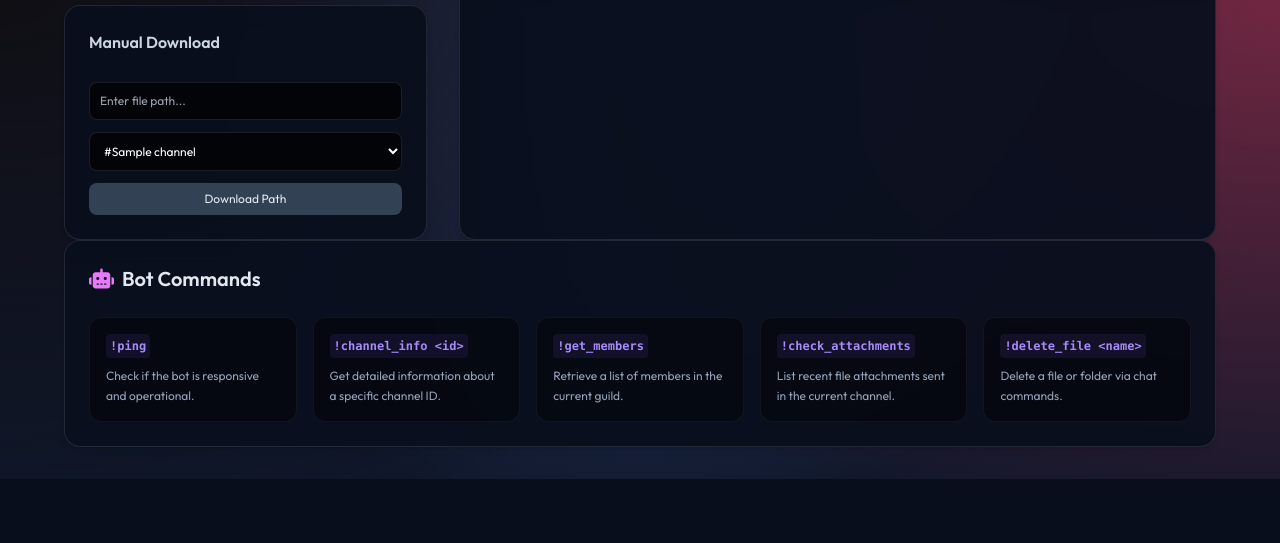
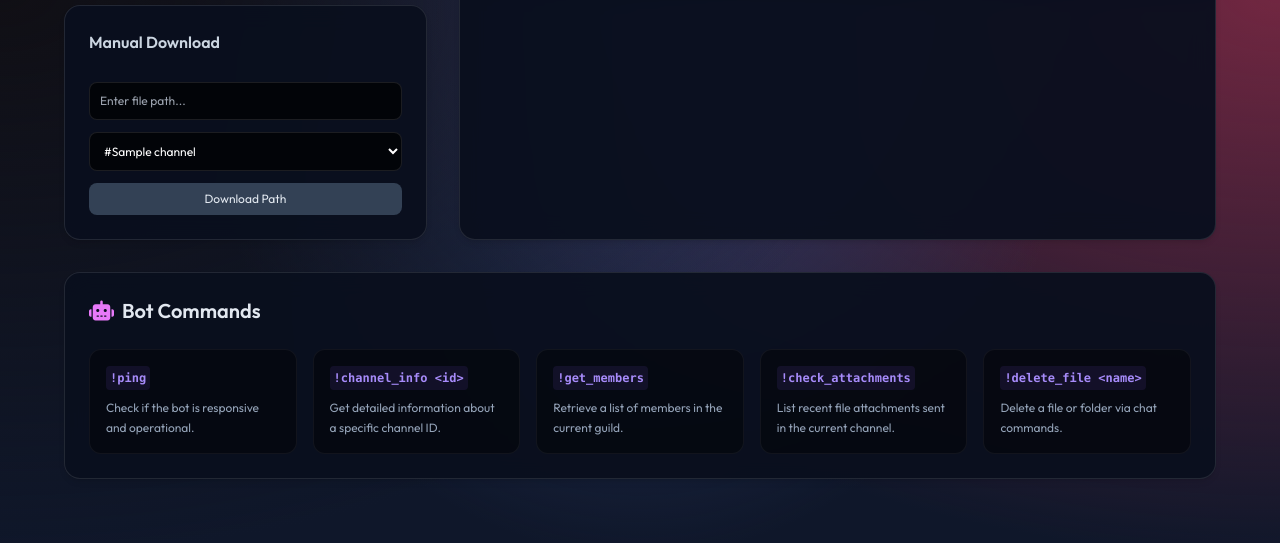
Before and after one commit to Lollimerd/discord-file-system, a Flask app: template src/templates/main.html in a window 1280 px wide. Shown: the part 809-1352 px from the top of the page. Before the commit the page ends 1288 px from the top, so only its background shows below. Run offline with Flask 3, Linux system fonts and the light colour scheme; the template is opened without the code that fills it: most values are stand-ins (such as "Sample title", 1, 10 or a date in 2020); data that the repository does not hold is empty; parts of the project's set-up code (start-up, migrations or seed data) failed here and were passed over; some libraries are stand-ins or nearby versions.

Commit message:
update UI

```diff
--- a/src/static/js/main.js
+++ b/src/static/js/main.js
@@ -256,6 +256,7 @@ document.addEventListener('DOMContentLoaded', () => {
             color: ['#fff', '#cbd5e1'],
             duration: 300
         });
+
     };
 
     window.removeFile = (index) => {
--- a/src/templates/index.html
+++ b/src/templates/index.html
@@ -32,6 +32,7 @@
         {% endwith %}
     </div>
 
+
     <script src="https://cdnjs.cloudflare.com/ajax/libs/animejs/3.2.1/anime.min.js"></script>
     <script src="{{ url_for('static', filename='js/index.js') }}"></script>
 </body>
--- a/src/templates/main.html
+++ b/src/templates/main.html
@@ -198,7 +198,7 @@
         </div>
 
         <!-- Bot Commands Card (Bottom Row) -->
-        <div id="commands-card" class="lg:col-span-12 glass-panel rounded-2xl p-6 opacity-0">
+        <div id="commands-card" class="lg:col-span-12 glass-panel rounded-2xl p-6 opacity-0 mt-8 mb-8">
             <h2 class="text-xl font-semibold mb-6 flex items-center gap-2">
                 <i class="fa-solid fa-robot text-fuchsia-400"></i> Bot Commands
             </h2>
```
